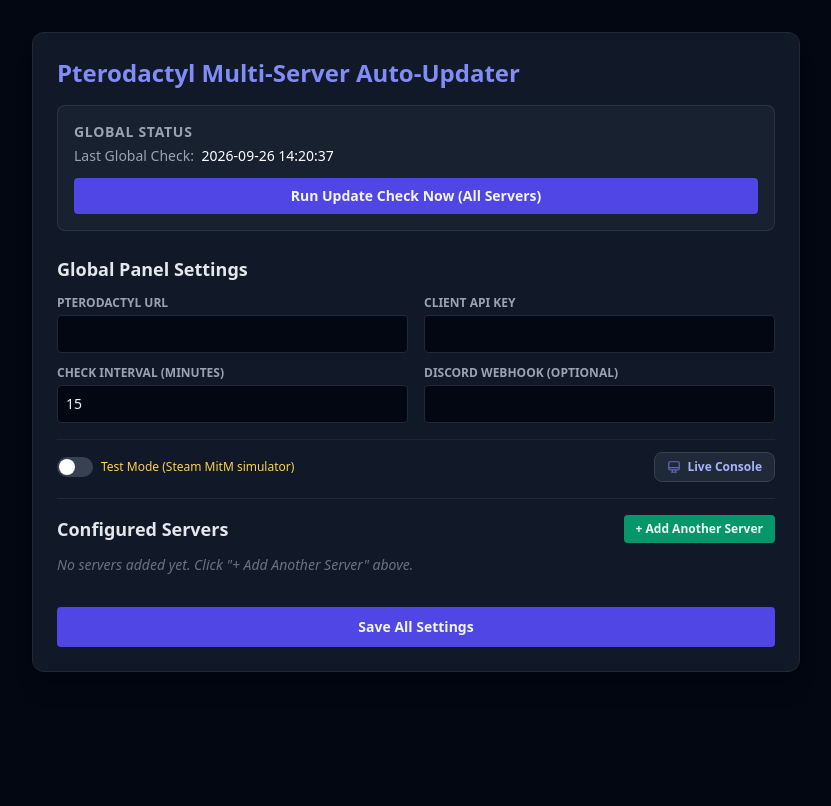
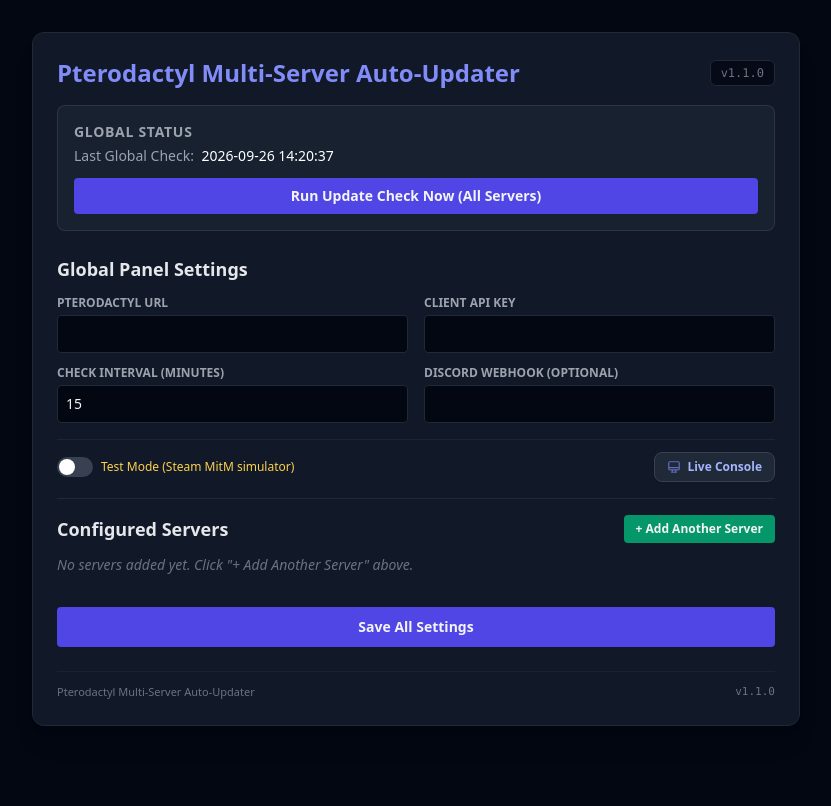
Before and after one commit to adamsanders/pterodactyl-updater, a FastAPI app: page / in a window 1280 px wide. Shown: the whole page, without its empty margins (224-1055 px from the left). Before the commit the page ends 672 px from the top, so only its background shows below. Run offline with FastAPI, Linux system fonts and the light colour scheme; data that the repository does not hold is empty; some libraries are stand-ins or nearby versions.

Commit message:
feat: display application build version subtly on dashboard
- Define central APP_VERSION constant in core config with environment variable override
- Attach build version to FastAPI application metadata and expose via /api/status telemetry
- Add subtle monospace version badge to dashboard header and footer for host version confirmation
- Implement unit tests verifying version exposure across template context and status API

```diff
--- a/app/core/config.py
+++ b/app/core/config.py
@@ -4,6 +4,8 @@
     "CONFIG_PATH",
     "/data/config.json" if os.path.exists("/data/config.json") else "config.json",
 )
+
+APP_VERSION = os.getenv("APP_VERSION", "1.1.0")
 
 SERVER_TO_GAME_APPID: dict[str, str] = {
     "896660": "892970",  # Valheim Dedicated Server -> Valheim
--- a/app/main.py
+++ b/app/main.py
@@ -8,6 +8,7 @@
 from app.adapters.repository import ConfigRepository
 from app.adapters.simulated_steam import SimulatedSteamAdapter
 from app.adapters.steam import SteamAdapter
+from app.core.config import APP_VERSION
 from app.services.build_simulator import BuildSimulatorStore
 from app.services.countdown import CountdownManager
 from app.services.preview_store import WebhookPreviewStore
@@ -109,7 +110,7 @@
     logger.info("Background updater loop gracefully stopped.")
 
 
-app = FastAPI(title="Pterodactyl Multi-Server Monitor", lifespan=lifespan)
+app = FastAPI(title="Pterodactyl Multi-Server Monitor", version=APP_VERSION, lifespan=lifespan)
 app.include_router(web_router)
 
 if __name__ == "__main__":
--- a/app/web/routes.py
+++ b/app/web/routes.py
@@ -1,6 +1,6 @@
 import asyncio
 from app.adapters.a2s import A2SAdapter
-from app.core.config import resolve_query_port
+from app.core.config import APP_VERSION, resolve_query_port
 from app.core.models import ServerModel, ServerStatusDTO
 from app.core.protocols import (
     A2SGateway,
@@ -67,6 +67,7 @@
       context={
           "cfg": repo.load(),
           "countdown": countdown,
+          "app_version": APP_VERSION,
       },
   )
 
@@ -215,6 +216,7 @@
     }
 
   return JSONResponse({
+      "app_version": APP_VERSION,
       "last_check": cfg.last_check,
       "last_status": cfg.last_status,
       "test_mode": cfg.test_mode,
--- a/app/web/templates/dashboard.html
+++ b/app/web/templates/dashboard.html
@@ -486,6 +486,11 @@
           globalCheckEl.innerText = data.last_check;
         }
 
+        const versionEl = document.getElementById('app-version');
+        if (versionEl && data.app_version) {
+          versionEl.innerText = 'v' + data.app_version.replace(/^v/, '');
+        }
+
         const redundantStatuses = [
           "up to date",
           "update available",
@@ -677,7 +682,10 @@
 </head>
 <body class="bg-gray-950 text-gray-100 min-h-screen p-8 flex justify-center items-start">
   <div class="max-w-3xl w-full bg-gray-900 border border-gray-800 rounded-xl p-6 shadow-xl mb-12">
-    <h1 class="text-2xl font-bold mb-4 text-indigo-400">Pterodactyl Multi-Server Auto-Updater</h1>
+    <div class="flex items-center justify-between mb-4">
+      <h1 class="text-2xl font-bold text-indigo-400">Pterodactyl Multi-Server Auto-Updater</h1>
+      <span id="app-version" class="text-xs font-mono font-medium text-gray-500 hover:text-gray-400 transition select-none bg-gray-950/80 px-2.5 py-1 rounded-md border border-gray-800" title="Build Version">v{{ app_version }}</span>
+    </div>
 
     <div class="bg-gray-800/60 border border-gray-700/60 rounded-lg p-4 mb-6">
       <div class="text-sm font-semibold text-gray-400 uppercase tracking-wider mb-1">Global Status</div>
@@ -891,6 +899,10 @@
         Save All Settings
       </button>
     </form>
+    <div class="mt-6 pt-3 border-t border-gray-800/60 flex justify-between items-center text-[11px] text-gray-500 select-none">
+      <span>Pterodactyl Multi-Server Auto-Updater</span>
+      <span class="font-mono">v{{ app_version }}</span>
+    </div>
   </div>
 
   <div id="toast-container" class="fixed bottom-5 right-5 z-50 flex flex-col gap-2 pointer-events-none"></div>
```
Also changed, not shown: tests/test_version.py (added, +60 -0 lines).
